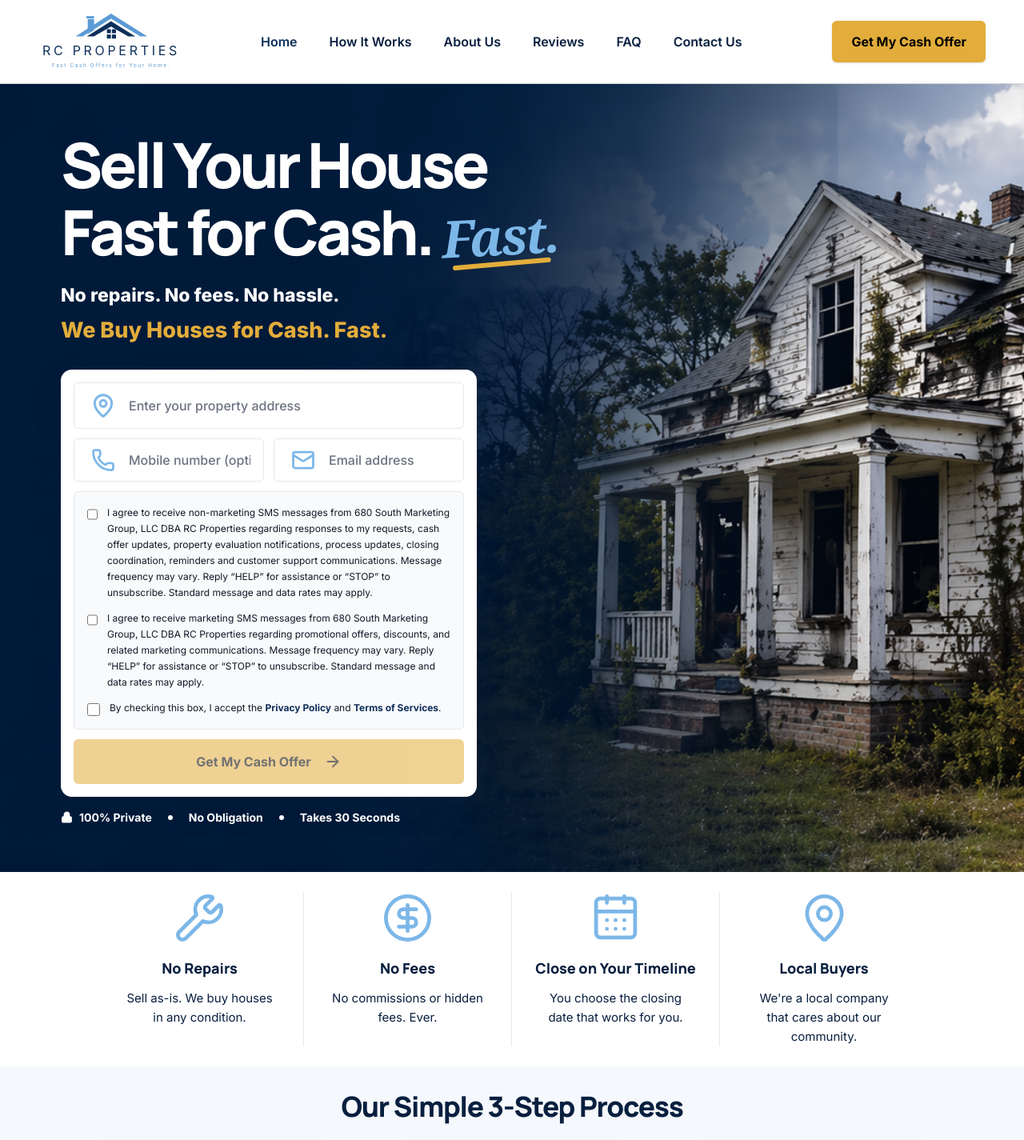
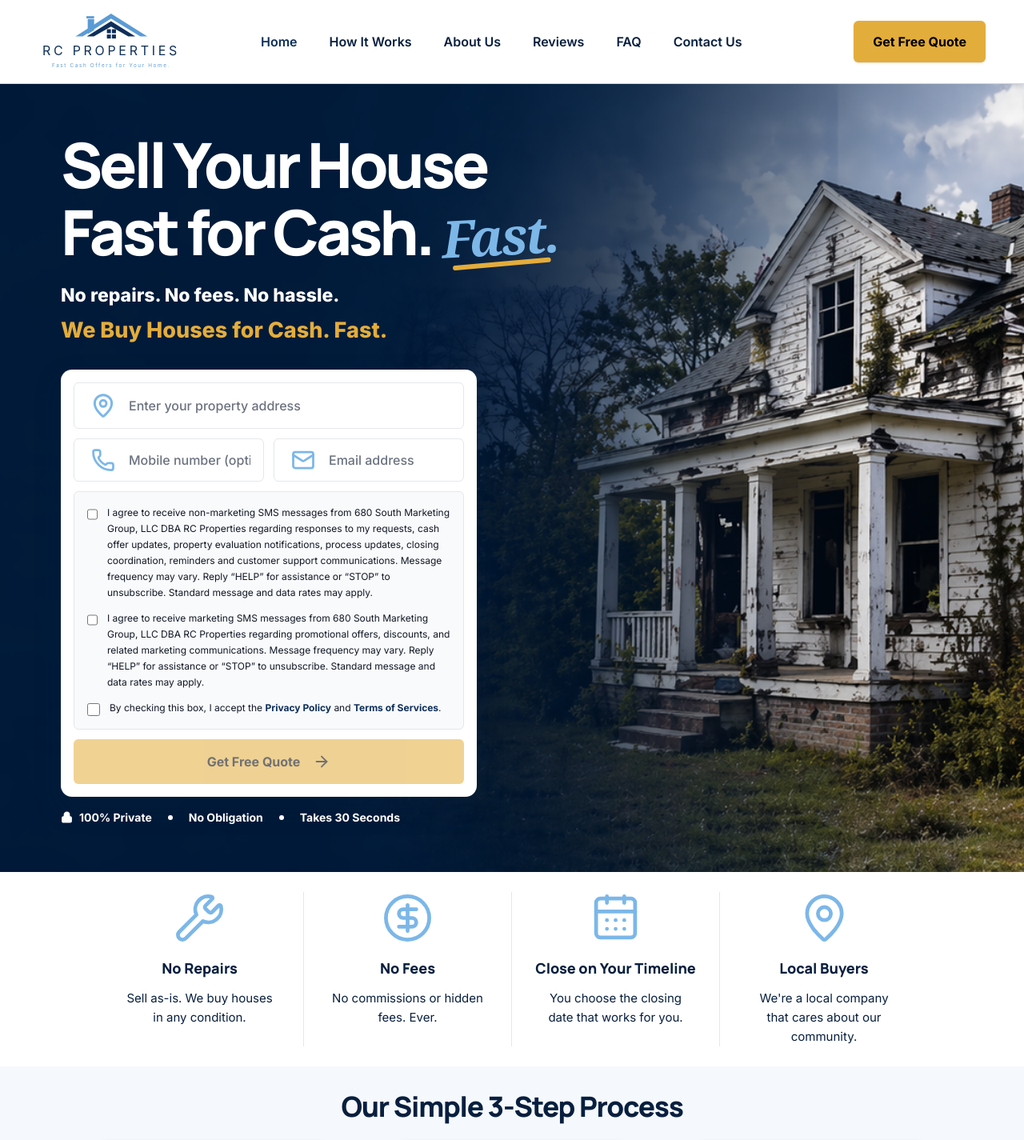
Before and after one commit to sockhead360/rc-properties, a Next.js app: page / in a window 1280 px wide. Shown: the top 1425 px of the page at 80% size. Built offline with nearby package versions, Linux system fonts and the light colour scheme.

Commit message:
Make homepage terms checkbox optional and update CTA text

```diff
--- a/src/app/about/page.tsx
+++ b/src/app/about/page.tsx
@@ -201,7 +201,7 @@ export default function AboutPage() {
             href="/"
             className="inline-flex items-center gap-3 rounded-md bg-rc-gold px-7 py-4 font-bold text-black transition-colors hover:bg-gold-dark"
           >
-            Get a Cash Offer
+            Get Free Quote
             <ArrowRight size={20} />
           </Link>
         </div>
--- a/src/app/api/leads/route.ts
+++ b/src/app/api/leads/route.ts
@@ -36,7 +36,7 @@ function isValidLead(payload: LeadPayload) {
   }
 
   if (source === "cash-offer") {
-    return address.length > 4 && payload.termsAccepted === true;
+    return address.length > 4;
   }
 
   return name.length > 1 || address.length > 4 || message.length > 1;
--- a/src/app/how-it-works/page.tsx
+++ b/src/app/how-it-works/page.tsx
@@ -381,7 +381,7 @@ export default function HowItWorksPage() {
               href="/"
               className="inline-flex items-center gap-3 rounded-md bg-rc-gold px-7 py-4 font-bold text-black transition-colors hover:bg-gold-dark"
             >
-              Get My Cash Offer
+              Get Free Quote
               <ArrowRight size={20} />
             </Link>
             <Link
--- a/src/app/reviews/page.tsx
+++ b/src/app/reviews/page.tsx
@@ -204,7 +204,7 @@ export default function ReviewsPage() {
             href="/"
             className="inline-flex items-center gap-3 rounded-md bg-rc-gold px-7 py-4 font-bold text-black transition-colors hover:bg-gold-dark"
           >
-            Get My Cash Offer
+            Get Free Quote
             <ArrowRight size={20} />
           </Link>
         </div>
--- a/src/components/AddressForm.tsx
+++ b/src/components/AddressForm.tsx
@@ -168,7 +168,7 @@ export default function AddressForm() {
             type="submit"
             className="bg-gold hover:bg-gold-dark text-white font-semibold px-6 py-3 rounded-lg transition-colors flex items-center justify-center gap-2 whitespace-nowrap text-sm sm:text-base"
           >
-            Get My Cash Offer
+            Get Free Quote
             <ArrowRight size={16} />
           </button>
         </div>
--- a/src/components/Header.tsx
+++ b/src/components/Header.tsx
@@ -58,7 +58,7 @@ export default function Header() {
               href="/contact"
               className="ml-10 rounded-md bg-rc-gold px-6 py-3.5 text-[16px] font-bold text-black shadow-sm transition-colors hover:bg-gold-dark xl:ml-12"
             >
-              Get My Cash Offer
+              Get Free Quote
             </Link>
           </nav>
 
@@ -92,7 +92,7 @@ export default function Header() {
             onClick={() => setMobileOpen(false)}
             className="block rounded-md bg-rc-gold px-5 py-3 text-center text-sm font-bold text-black transition-colors hover:bg-gold-dark"
           >
-            Get My Cash Offer
+            Get Free Quote
           </Link>
         </div>
       )}
--- a/src/components/home/HomeAddressBar.tsx
+++ b/src/components/home/HomeAddressBar.tsx
@@ -83,8 +83,7 @@ export default function HomeAddressBar() {
   const formIsValid =
     address.trim().length > 4 &&
     isValidPhone(phone) &&
-    isValidEmail(email) &&
-    termsAccepted;
+    isValidEmail(email);
 
   useEffect(() => {
     function handleClick(event: MouseEvent) {
@@ -204,7 +203,7 @@ export default function HomeAddressBar() {
 
     if (!formIsValid || submitting) {
       setSubmitError(
-        "Enter a property address, valid email, accept the required terms, and use a 10-digit mobile number if you provide one."
+        "Enter a property address, valid email, and use a 10-digit mobile number if you provide one."
       );
       return;
     }
@@ -408,7 +407,6 @@ export default function HomeAddressBar() {
                   setTermsAccepted(event.target.checked);
                   setSubmitError("");
                 }}
-                required
                 className="mt-1 h-4 w-4 rounded border-gray-300 text-rc-light-blue focus:ring-rc-light-blue"
               />
               <span>
@@ -436,7 +434,7 @@ export default function HomeAddressBar() {
             disabled={!formIsValid || submitting}
             className="flex min-h-[56px] items-center justify-center gap-4 rounded-md bg-rc-gold px-5 text-base font-bold text-black transition-colors hover:bg-gold-dark disabled:cursor-not-allowed disabled:opacity-55"
           >
-            {submitting ? "Submitting..." : "Get My Cash Offer"}
+            {submitting ? "Submitting..." : "Get Free Quote"}
             {!submitting && <ArrowRight size={22} strokeWidth={2.1} />}
           </button>
         </div>
--- a/src/components/home/TrustBand.tsx
+++ b/src/components/home/TrustBand.tsx
@@ -23,7 +23,7 @@ export default function TrustBand() {
           href="/contact"
           className="mx-auto flex min-h-[66px] w-full max-w-[295px] items-center justify-center gap-8 rounded-md bg-rc-gold px-8 text-lg font-bold text-black transition-colors hover:bg-gold-dark md:mx-0"
         >
-          Get My Cash Offer
+          Get Free Quote
           <ArrowRight size={25} strokeWidth={2.2} />
         </Link>
       </div>
```
